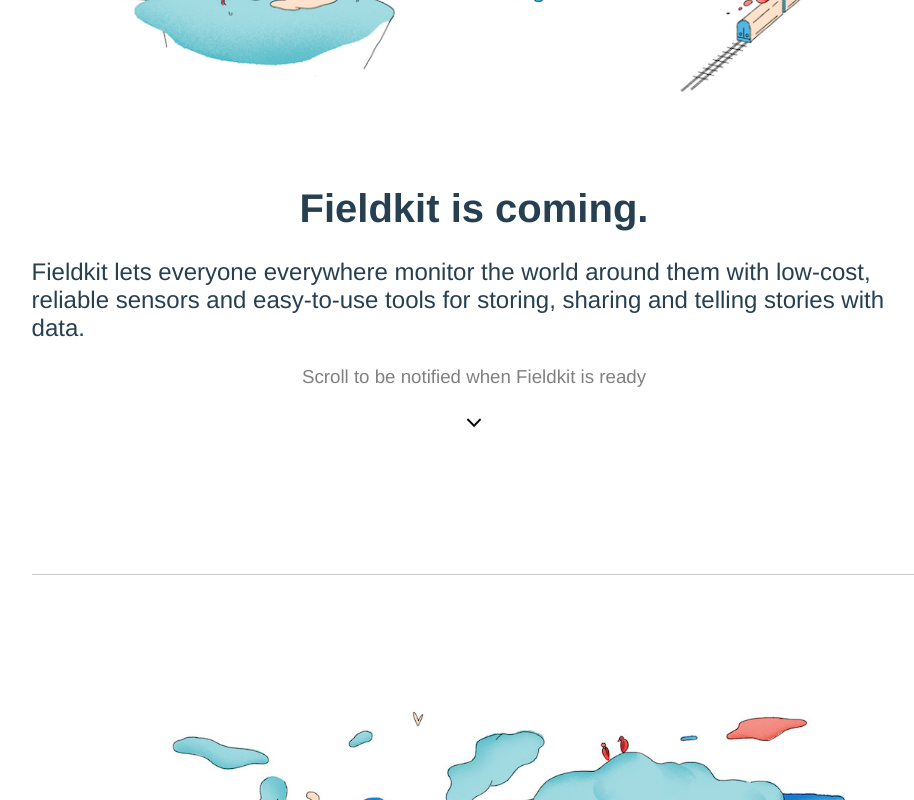
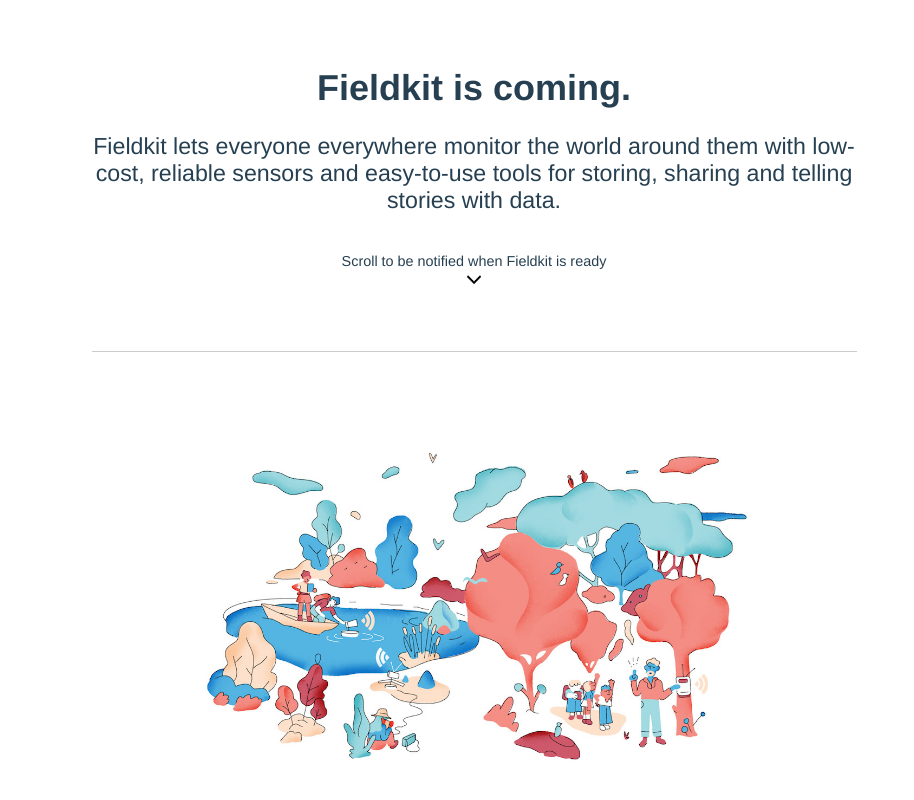
Before and after one commit to fieldkit/story-survey, a Vue app: page / in a window 1280 px wide. Shown: the part 780-1580 px from the top of the page, without its empty margins (166-1080 px from the left). Built offline with nearby package versions, Linux system fonts and the light colour scheme.

Commit message:
Finessing element positions

```diff
--- a/src/App.vue
+++ b/src/App.vue
@@ -41,17 +41,20 @@
     </div>
 
     <!------- 1st PARA --------->
+    <div id="intro">
       <TextBlock
         msg="Fieldkit is coming."
         msg2="Fieldkit lets everyone everywhere monitor the world around them with low-cost, reliable sensors and easy-to-use tools for storing, sharing and telling stories with data."
       />
+    </div>
     <div id="scrollDown">
-      <h3>Scroll to be notified when Fieldkit is ready</h3>
-      <div id="arrow">
+      <div class="hint">Scroll to be notified when Fieldkit is ready</div>
+      <div class="arrow">
         <img src="./assets/downward-arrow.png" width="30px" height="30px" />
       </div>
     </div>
 
+    <div class="narrower">
       <!------- 2nd IMG & PARA --------->
       <img
         alt="Fieldkit Easy Install"
@@ -96,45 +99,18 @@
       />
 
       <div id="contentEnd"></div>
+    </div> <!-- end narrower -->
 
-    <!------- QUIZ --------->
     <img
       id="campers"
       alt="Fieldkit Easy Install"
       src="./assets/Fieldkit_People_01.png"
     />
     <TextBlock
-      msg="We have some questions. Will you help out?"
-      msg2="We've been busy in the lab making first public versions of the Fieldkit sensors + software platform. We're trying to learn a bit more about how people might use Fieldkit in the real world. If you can help us to answer a few easy questions (it should only take three or four minutes), we'll give you a special discount when Fieldkit is released."
+      msg="Help us make Fieldkit."
+      msg2="We're trying to learn a bit more about how people might use Fieldkit in the real world. Help us by answering a few easy questions (only three or four minutes), and we'll give you a special discount when Fieldkit is released."
     />
-    <RoleForm msg="What role best describes what you do?" />
-    <!-- img
-      id="user"
-      alt="Fieldkit Easy Install"
-      src="./assets/Fieldkit_People_02.png"
-    /-->
-    <SensorForm msg="What types of sensors are most interesting to you?" />
-    <!--img
-      id="sensors"
-      alt="Fieldkit Easy Install"
-      src="./assets/Fieldkit_Panel 01_Final_sensors.png"
-    /-->
-    <Chooser
-      msg="As a prospective Fieldkit user, which of these features would be more important to you?"
-      right="Low per-unit cost"
-      left="Long battery life"
-      v-on:choose="choose()"
-      total="5"
-    />
-    <div id="quizEnd"></div>
 
-    <!------- CONTACT --------->
-    <img
-      id="contact"
-      alt="Fieldkit Easy Install"
-      src="./assets/Fieldkit_People_03.png"
-    />
-    <Contact msg="Sign up to be notified when Fieldkit is ready" />
   </div>
 </template>
 
@@ -242,9 +218,12 @@
   -moz-osx-font-smoothing: grayscale;
   text-align: center;
   color: var(--fk-gray);
-  margin-top: 0px;
-  margin-left: 15%;
-  margin-right: 15%;
+  max-width: 765px;
+  margin: 0 auto;
+}
+#app .narrower {
+  width: 85%;
+  margin-left: 7.5%;
 }
 
 img {
@@ -260,7 +239,10 @@
 }
 
 h1 {
-  font-size: 2.5em;
+  font-size: 2em;
+}
+#intro h1 {
+  font-size: 2.25em;
 }
 
 h3 {
@@ -274,8 +256,8 @@
 #signal3 {
   visibility: visible;
   position: absolute;
-  left: 0px;
-  top: 0px;
+  left: 0;
+  top: 0;
 }
 
 #clouds {
@@ -283,70 +265,26 @@
 }
 
 #scrollDown,
-#contentEnd,
-#quizEnd {
-  padding-bottom: 15%;
+#contentEnd {
+  padding-bottom: 7%;
   border-bottom: 1px solid #cccccc;
-}
-
-#contentDown,
-#quizEnd {
-  margin-bottom: 15%;
-}
-
-#arrow {
-  padding-top: -10px;
-}
-
-#scrollDown h3 {
 }
 
 #campers {
   width: 70%;
 }
 
-#user {
-  width: 50%;
+p {
+  font-size: 1.15em;
+}
+#intro p {
+  font-size: 1.45em;
+}
+.hint {
+  font-weight: lighter;
+  font-size: 0.9em;
+  margin-bottom: -5px;
 }
 
-#contact {
-  width: 50%;
-}
 
-p {
-  font-size: 1.5em;
-  text-align: left;
-}
-
-input[type="text"],
-select {
-  font-family: "Avenir", Helvetica, Arial, sans-serif;
-  font-size: 1.5em;
-  width: 50%;
-  min-width: 220px;
-  padding: 12px 20px;
-  margin: 8px 0;
-  display: inline-block;
-  border: 1px solid #ccc;
-  border-radius: 4px;
-  box-sizing: border-box;
-}
-
-input[type="submit"] {
-  font-family: "Avenir", Helvetica, Arial, sans-serif;
-  font-size: 1.5em;
-  width: 50%;
-  min-width: 220px;
-  background-color: white;
-  color: var(--fk-red);
-  padding: 14px 20px;
-  margin: 8px 0;
-  border: 2px solid var(--fk-red);
-  border-radius: 4px;
-  cursor: pointer;
-}
-
-input[type="submit"]:hover {
-  background-color: white;
-}
 </style>
--- a/src/components/TextBlock.vue
+++ b/src/components/TextBlock.vue
@@ -1,5 +1,5 @@
 <template>
-  <div class="hello">
+  <div class="text-block">
     <h1>{{ msg }}</h1>
     <p>{{ msg2 }}</p>
   </div>
@@ -17,9 +17,6 @@
 
 <!-- Add "scoped" attribute to limit CSS to this component only -->
 <style scoped>
-h3 {
-  margin: 40px 0 0;
-}
 ul {
   list-style-type: none;
   padding: 0;
@@ -31,4 +28,9 @@
 a {
   color: #42b983;
 }
+.text-block {
+  text-align: center;
+  font-weight: lighter;
+  margin-bottom: 5%;
+}
 </style>
```
Lines whose indentation alone changed are shown as unchanged.
